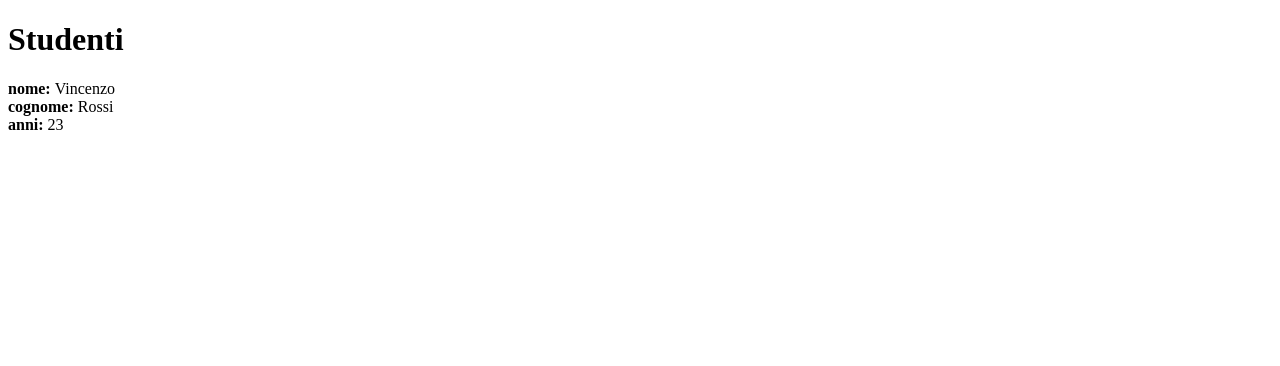
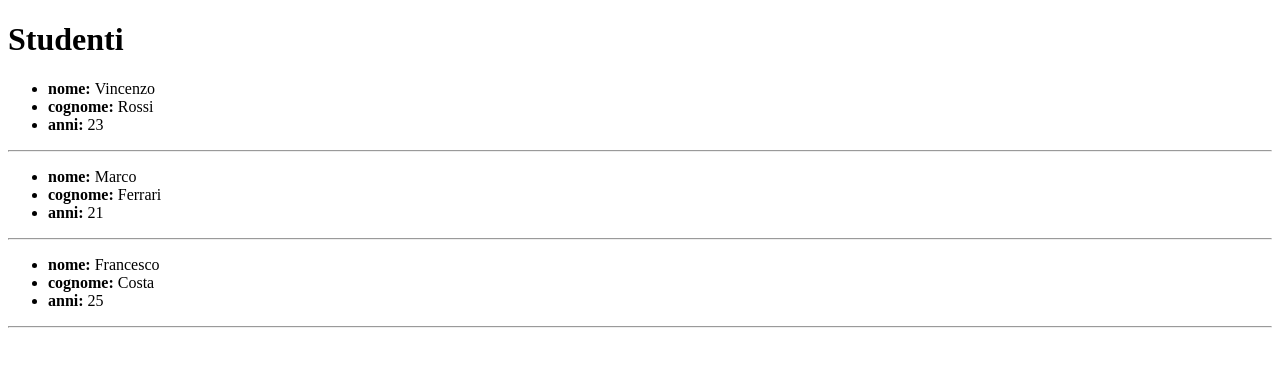
Before and after one commit to AngeloLista/js-oggetti-studenti, a plain HTML site: page index.html in a window 1280 px wide. Drawn offline with Linux system fonts and the light colour scheme.

Commit message:
Printed object array

```diff
--- a/index.html
+++ b/index.html
@@ -9,8 +9,10 @@
 </head>
 <body>
     <h1>Studenti</h1>
-    <div id="display"></div>
+    <div id="display">
 
-    <script src="js/script.js"></script>
+    </div>
+
+    <script src="js/script2.js"></script>
 </body>
 </html>
--- /dev/null
+++ b/js/script2.js
@@ -0,0 +1,41 @@
+//Creo l'Array
+
+const students = [
+    {
+        nome: 'Vincenzo',
+        cognome: 'Rossi',
+        anni: 23,
+    },
+    {
+        nome: 'Marco',
+        cognome: 'Ferrari',
+        anni: 21,
+    },
+    {
+        nome: 'Francesco',
+        cognome: 'Costa',
+        anni: 25,
+    },
+];
+
+
+//Prendo l'elemento 'display'
+const display = document.getElementById('display');
+
+// Funzione che stampa l'array in pagina
+const printObjectArray = (ObjectArray, targetElement) => {
+    let content = '';
+    for (let i = 0; i < ObjectArray.length; i++) {
+        content += '<ul>';
+        const currentObject = ObjectArray[i];
+        for (let key in currentObject)   {
+            content += `<li><strong>${key}: </strong> ${currentObject[key]}</li>`;
+        }
+        content += '</ul>'
+        content += '<hr>'
+    }
+    targetElement.innerHTML = content;
+}
+
+//Chiamo la funzione
+printObjectArray(students, display)
```
Also changed, not shown: js/scripts2.js (deleted, +0 -17 lines).
